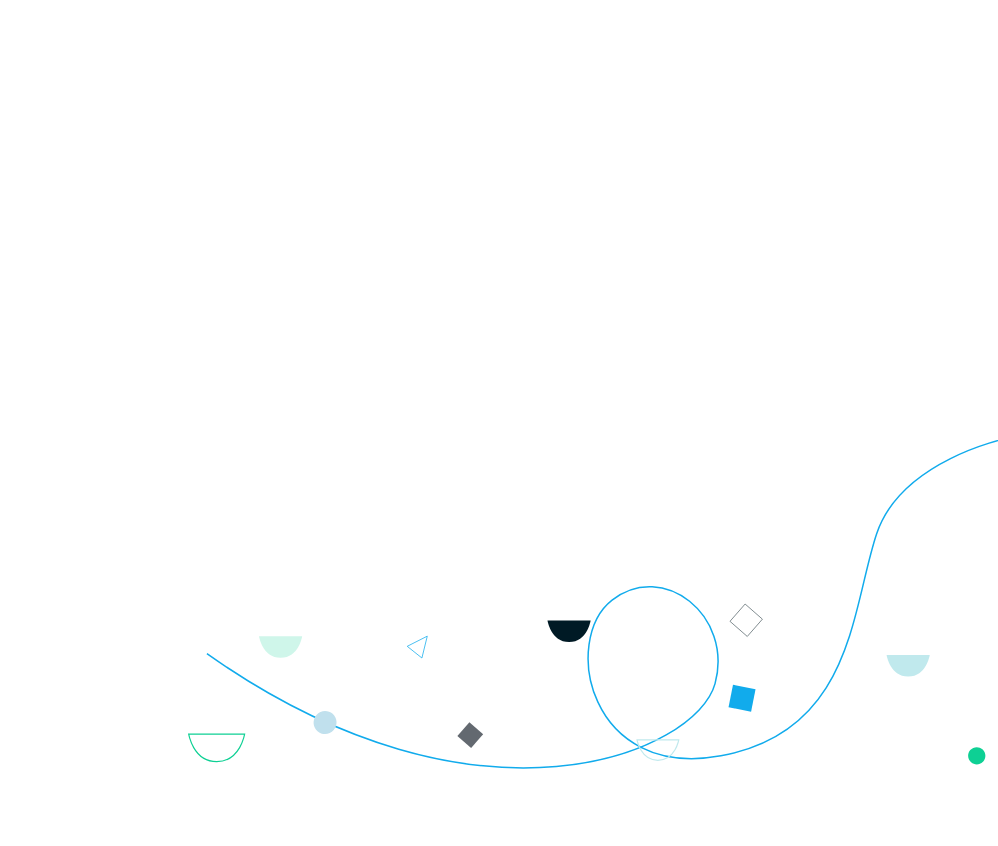
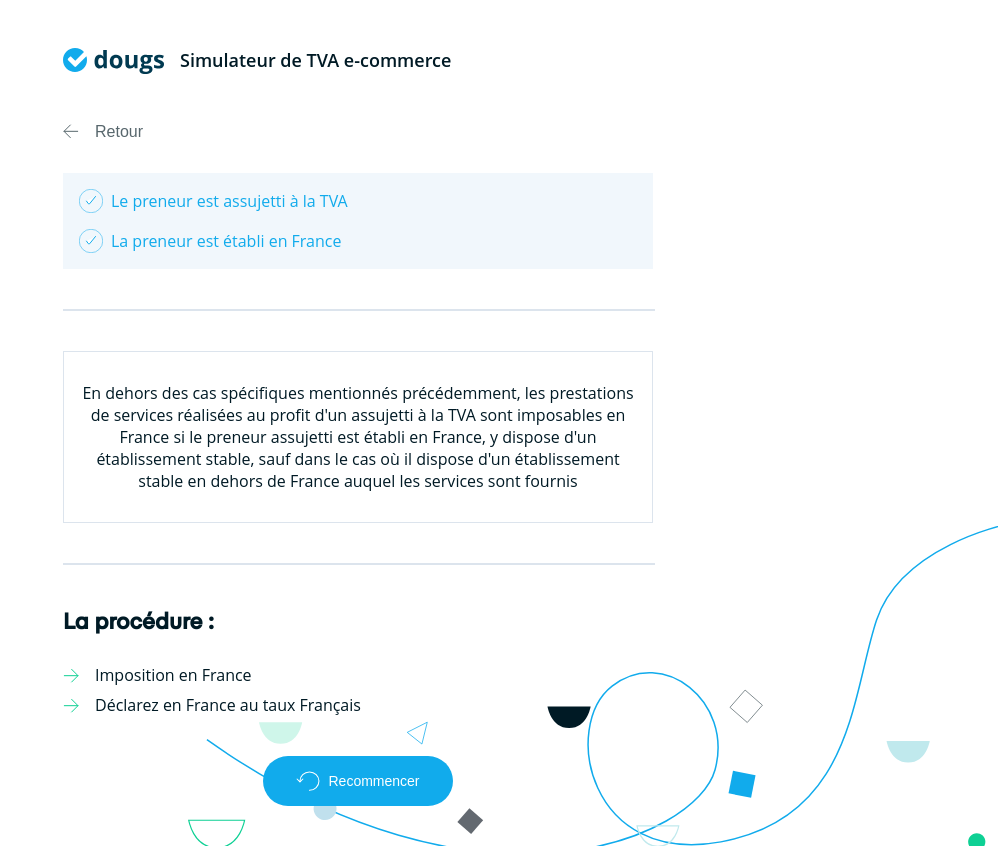
Before and after one commit to septierRomain/tva-prestation-de-services, a React (Create React App) app: page /Autres in a window 1280 px wide. Shown: the whole page, without its empty margins (282-1280 px from the left). Before the commit the page ends 800 px from the top, so only its background shows below. Built offline with nearby package versions, Linux system fonts and the light colour scheme.

Commit message:
all assujetti done

```diff
--- a/src/App.js
+++ b/src/App.js
@@ -10,6 +10,8 @@ import ThirdPrestation from './Component/Assujetti/ThirdPrestation';
 import Foreign from './Component/Foreign';
 import France from './Component/France';
 import FranceBis from './Component/France/FranceBis';
+import FranceThird from './Component/France/FranceThird';
+import Others from './Component/France/Others';
 import Home from './Component/Home';
 import NonAssujetti from './Component/NonAssujetti';
 
@@ -49,6 +51,12 @@ function App() {
           <Route exact path='/FourthPrestation'>
             <FourthPrestation />
           </Route>
+          <Route exact path='/FranceThird'>
+            <FranceThird />
+          </Route>
+          <Route exact path='/Autres'>
+            <Others />
+          </Route>
         </Switch>
         </BrowserRouter>
       </div>
--- a/src/Component/Assujetti/FourthPrestation.js
+++ b/src/Component/Assujetti/FourthPrestation.js
@@ -28,8 +28,8 @@ const FourthPrestation = () => {
       <ul><img src={Arrow} alt="Fleche verte" style={{transform: 'rotate(180deg)'}} />S'agit il de prestations de services, ainsi que celles qui leur sont accessoires, consistant à donner accès à des manifestations culturelles, artistiques, sportives, scientifiques, éducatives, de divertissement ou similaires, telles que les foires et les expositions lorsque ces manifestations ont effectivement lieu en France</ul>
 
       <div className="select_container">
-        <Link to='/#'><button className='select'>Oui</button></Link>
-        <Link to='/#'><button className='select'>Non</button></Link>
+        <Link to='/FranceThird'><button className='select'>Oui</button></Link>
+        <Link to='/autres'><button className='select'>Non</button></Link>
       </div>
 
       </div>
--- /dev/null
+++ b/src/Component/France/FranceThird.js
@@ -0,0 +1,42 @@
+import React from 'react'
+import { Link } from 'react-router-dom'
+
+import Banner from '../App/Banner'
+import Redo from '../App/Redo'
+
+import GreyArrow from '../../Assets/grey arrow.svg'
+import Check from '../../Assets/check.svg'
+import Arrow from '../../Assets/arrow.svg'
+
+const FranceThird = () => {
+  return (
+    <div className='wrap'>
+      <Banner />
+      <div>
+
+      <Link to='/FourthPrestation'>
+        <button className="return">
+        <img src={GreyArrow} alt="fleche grise"/>
+          Retour
+        </button>
+      </Link>
+
+      <div className="breadcrumbs">
+        <p><img src={Check} alt="fleche grise"/>Le preneur est assujetti à la TVA</p>
+        <p><img src={Check} alt="fleche grise"/>La preneur est établi en France</p>
+      </div>
+
+      <h4>La procédure :</h4>
+      <ul><img src={Arrow} alt="Fleche verte" style={{transform: 'rotate(180deg)'}} />Lorsque de telles manifestations ont lieu en France, elles sont imposables à la TVA française (déclaration de TVA en Fr + taux français)</ul>
+      <ul><img src={Arrow} alt="Fleche verte" style={{transform: 'rotate(180deg)'}} />Si elles ont lieu dans un autre pays d'UE ou un pays tiers, alors elles sont imposables dans le pays concerné. + DES</ul>
+
+      <div className="button">
+        <Redo />
+      </div>
+
+      </div>
+    </div>
+);
+}
+
+export default FranceThird;
--- /dev/null
+++ b/src/Component/France/Others.js
@@ -0,0 +1,48 @@
+import React from 'react'
+import { Link } from 'react-router-dom'
+
+import Banner from '../App/Banner'
+import Redo from '../App/Redo'
+
+import GreyArrow from '../../Assets/grey arrow.svg'
+import Check from '../../Assets/check.svg'
+import Arrow from '../../Assets/arrow.svg'
+
+const Others = () => {
+  return (
+    <div className='wrap'>
+      <Banner />
+      <div>
+
+      <Link to='/FourthPrestation'>
+        <button className="return">
+        <img src={GreyArrow} alt="fleche grise"/>
+          Retour
+        </button>
+      </Link>
+
+      <div className="breadcrumbs">
+        <p><img src={Check} alt="fleche grise"/>Le preneur est assujetti à la TVA</p>
+        <p><img src={Check} alt="fleche grise"/>La preneur est établi en France</p>
+      </div>
+
+      <hr />
+      <div class='square'>
+        <p>En dehors des cas spécifiques mentionnés précédemment, les prestations de services réalisées au profit d'un assujetti à la TVA sont imposables en France si le preneur assujetti est établi en France, y dispose d'un établissement stable, sauf dans le cas où il dispose d'un établissement stable en dehors de France auquel les services sont fournis</p>
+      </div>
+      <hr />
+
+      <h4>La procédure :</h4>
+      <ul><img src={Arrow} alt="Fleche verte" style={{transform: 'rotate(180deg)'}} />Imposition en France</ul>
+      <ul><img src={Arrow} alt="Fleche verte" style={{transform: 'rotate(180deg)'}} />Déclarez en France au taux Français</ul>
+
+      <div className="button">
+        <Redo />
+      </div>
+
+      </div>
+    </div>
+);
+}
+
+export default Others;
--- a/src/index.css
+++ b/src/index.css
@@ -128,6 +128,17 @@ body {
 #undo>img {
   margin-right: 8px;
 }
+.square {
+  border: 1px solid #dce4ed;
+  padding: 14px;
+  margin: 1em auto auto;
+}
+hr {
+  width: 100%;
+  margin: 40px 0 40px 0;
+  background: #DCE4ED;
+  border: 1px solid #DCE4ED;
+}
 
 
 /* MEDIA QUERIES */
```
